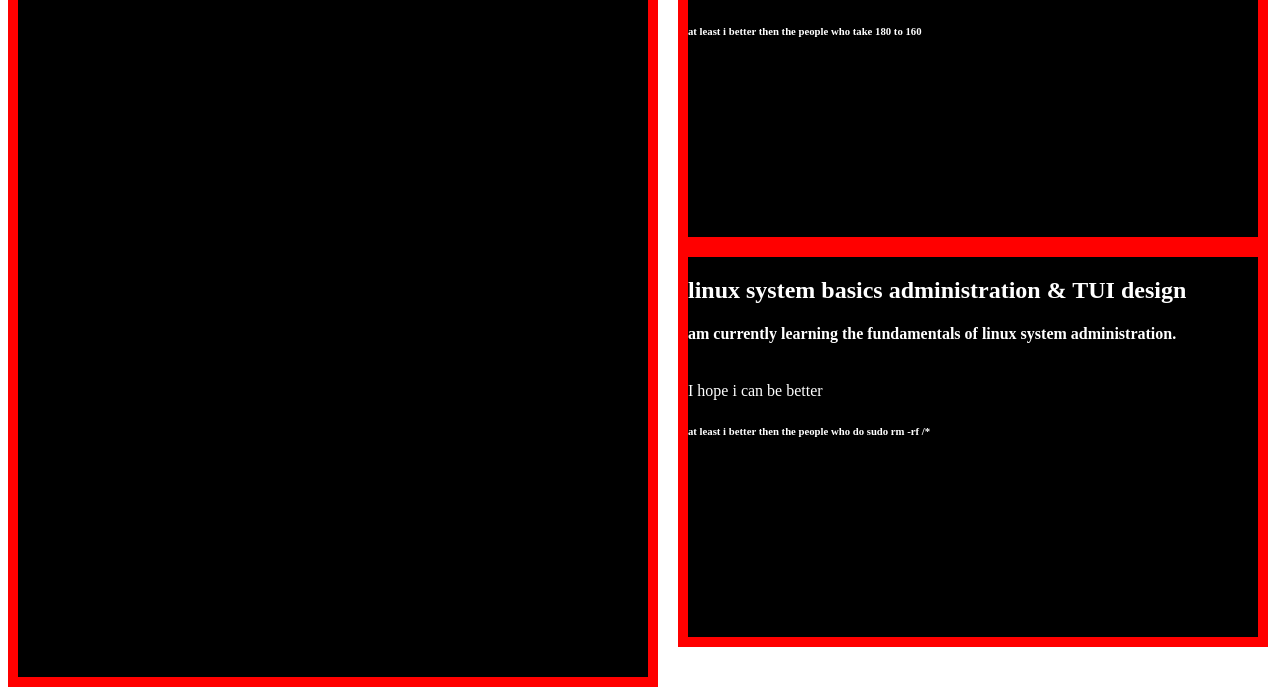
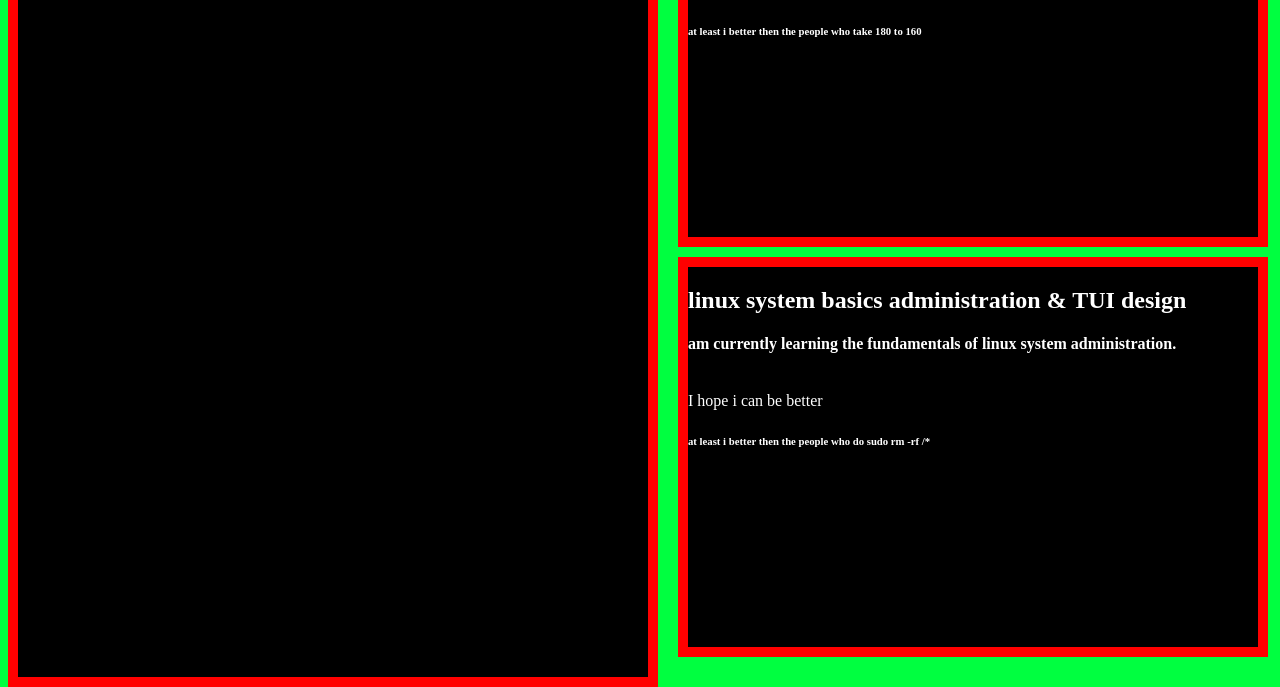
Before and after one commit to HGC-02/webside-demo-higgins, a plain HTML site: page skill.html in a window 1280 px wide. Shown: the part 181-868 px from the top of the page. Drawn offline with Linux system fonts and the light colour scheme.

Commit message:
vai upload

```diff
--- a/skill.html
+++ b/skill.html
@@ -2,6 +2,9 @@
 <html lang="en">
 <head>
     <style>
+        :root{
+            background-color: rgb(0, 255, 64);
+        }
         .container {
             top: 0%;
             left: 0%;
@@ -22,6 +25,7 @@
         }
         .two > * {
             border: 10px solid rgb(255, 0, 0);
+            margin-bottom: 10px;
             background-color: rgb(0, 0, 0);
             height: 50%;
         }
```
